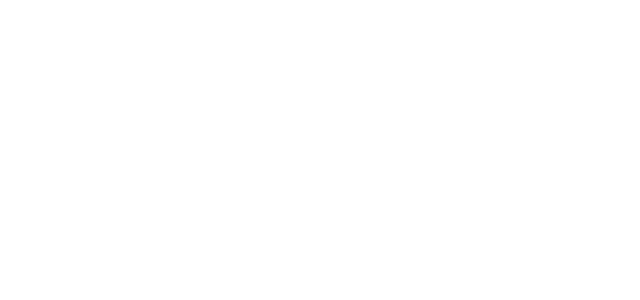
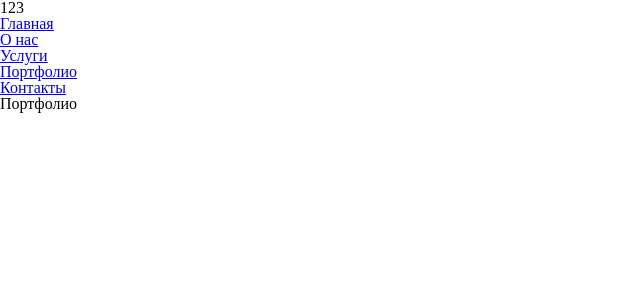
Before and after one commit to ITSUKEN-WORK/itsuken, a React (Create React App) app in the folder cite/: page /portfolio in a window 1280 px wide. Shown: the top 300 px of the page, without its empty margins (0-640 px from the left). Built offline with nearby package versions, Linux system fonts and the light colour scheme.

Commit message:
feat: configured routing using react router and created the pages necessary for this

```diff
--- a/cite/package.json
+++ b/cite/package.json
@@ -8,6 +8,7 @@
     "@testing-library/user-event": "^13.5.0",
     "react": "^18.2.0",
     "react-dom": "^18.2.0",
+    "react-router-dom": "^6.22.1",
     "react-scripts": "5.0.1",
     "web-vitals": "^2.1.4"
   },
--- a/cite/src/components/app/App.js
+++ b/cite/src/components/app/App.js
@@ -1,7 +1,27 @@
 import React from 'react';
+import { BrowserRouter, Routes, Route } from 'react-router-dom';
+import Layot from '../pages/Layout/Layout';
+import AboutUs from '../pages/AboutUs/AboutUs';
+import Services from '../pages/Services/Services';
+import Portfolio from '../pages/Portfolio/Portfolio';
+import Contacts from '../pages/Contacts/Contacts';
+import Home from '../pages/Home/Home';
 
-function App() {
-  return (<div />);
+export default function App() {
+  return (
+    <BrowserRouter>
+      <header>123</header>
+      <Routes>
+        <Route path="/" element={<Layot />}>
+          <Route index element={<Home />} />
+          <Route path="aboutUs" element={<AboutUs />} />
+          <Route path="services" element={<Services />} />
+          <Route path="portfolio" element={<Portfolio />} />
+          <Route path="contacts" element={<Contacts />} />
+          <Route path="*" element={<>404 not found123</>} />
+        </Route>
+      </Routes>
+      <footer />
+    </BrowserRouter>
+  );
 }
-
-export default App;
--- /dev/null
+++ b/cite/src/components/pages/AboutUs/AboutUs.js
@@ -0,0 +1,7 @@
+import React from 'react';
+
+function AboutUs() {
+  return <h1>О нас</h1>;
+}
+
+export default AboutUs;
--- /dev/null
+++ b/cite/src/components/pages/Contacts/Contacts.js
@@ -0,0 +1,7 @@
+import React from 'react';
+
+function Contacts() {
+  return <h1>Контакты</h1>;
+}
+
+export default Contacts;
--- /dev/null
+++ b/cite/src/components/pages/Home/Home.js
@@ -0,0 +1,7 @@
+import React from 'react';
+
+function Home() {
+  return <h1>Главная</h1>;
+}
+
+export default Home;
--- /dev/null
+++ b/cite/src/components/pages/Layout/Layout.js
@@ -0,0 +1,31 @@
+import { Outlet, Link } from 'react-router-dom';
+import React from 'react';
+
+function Layout() {
+  return (
+    <>
+      <nav>
+        <ul>
+          <li>
+            <Link to="/">Главная</Link>
+          </li>
+          <li>
+            <Link to="/AboutUs">О нас</Link>
+          </li>
+          <li>
+            <Link to="/Services">Услуги</Link>
+          </li>
+          <li>
+            <Link to="/Portfolio">Портфолио</Link>
+          </li>
+          <li>
+            <Link to="/Contacts">Контакты</Link>
+          </li>
+        </ul>
+      </nav>
+      <Outlet />
+    </>
+  );
+}
+
+export default Layout;
--- /dev/null
+++ b/cite/src/components/pages/Portfolio/Portfolio.js
@@ -0,0 +1,7 @@
+import React from 'react';
+
+function Portfolio() {
+  return <h1>Портфолио</h1>;
+}
+
+export default Portfolio;
--- /dev/null
+++ b/cite/src/components/pages/Services/Services.js
@@ -0,0 +1,7 @@
+import React from 'react';
+
+function Services() {
+  return <h1>Услуги</h1>;
+}
+
+export default Services;
```
Also changed, not shown: 1 other file (tests, documents, lock files or other folders).
